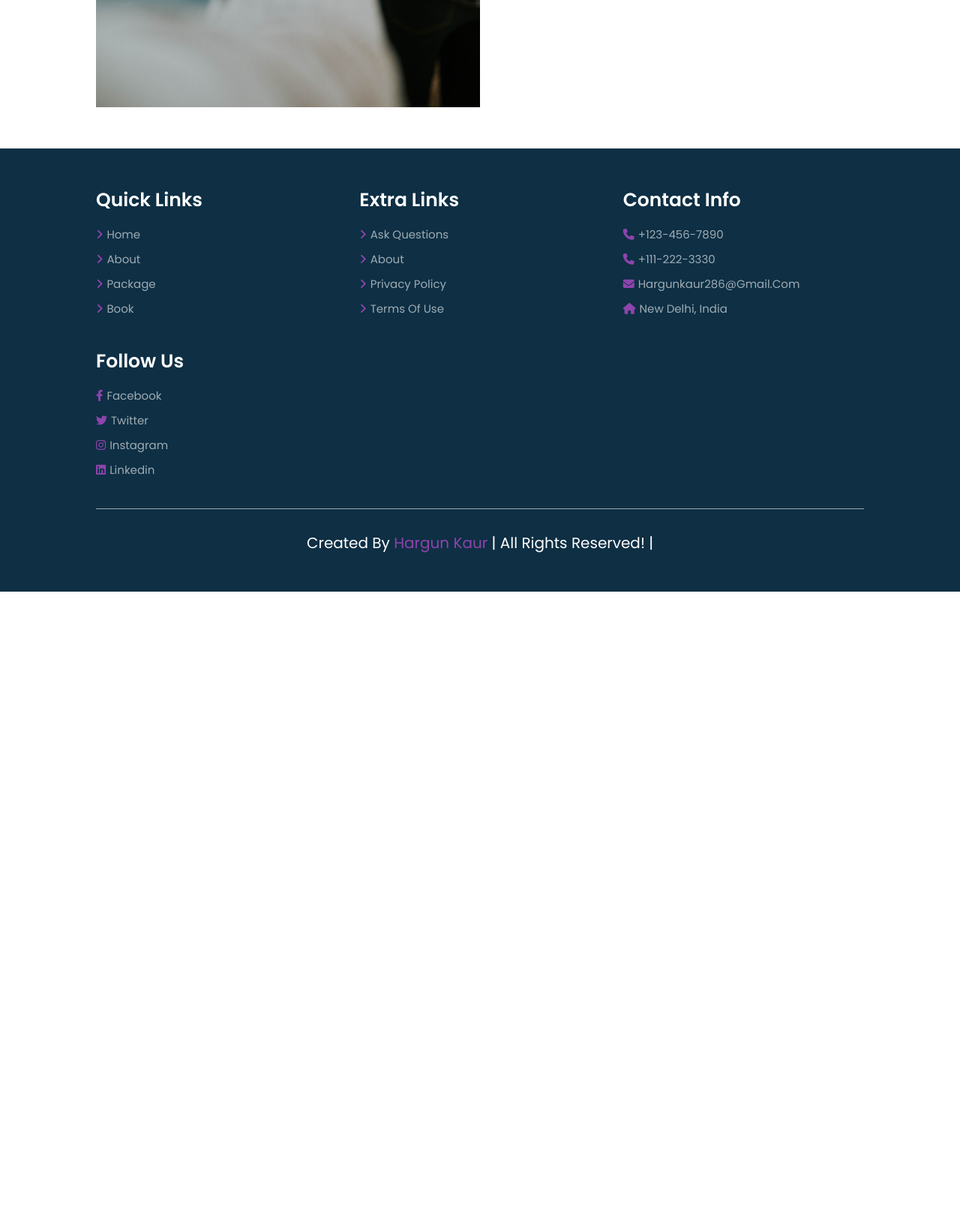
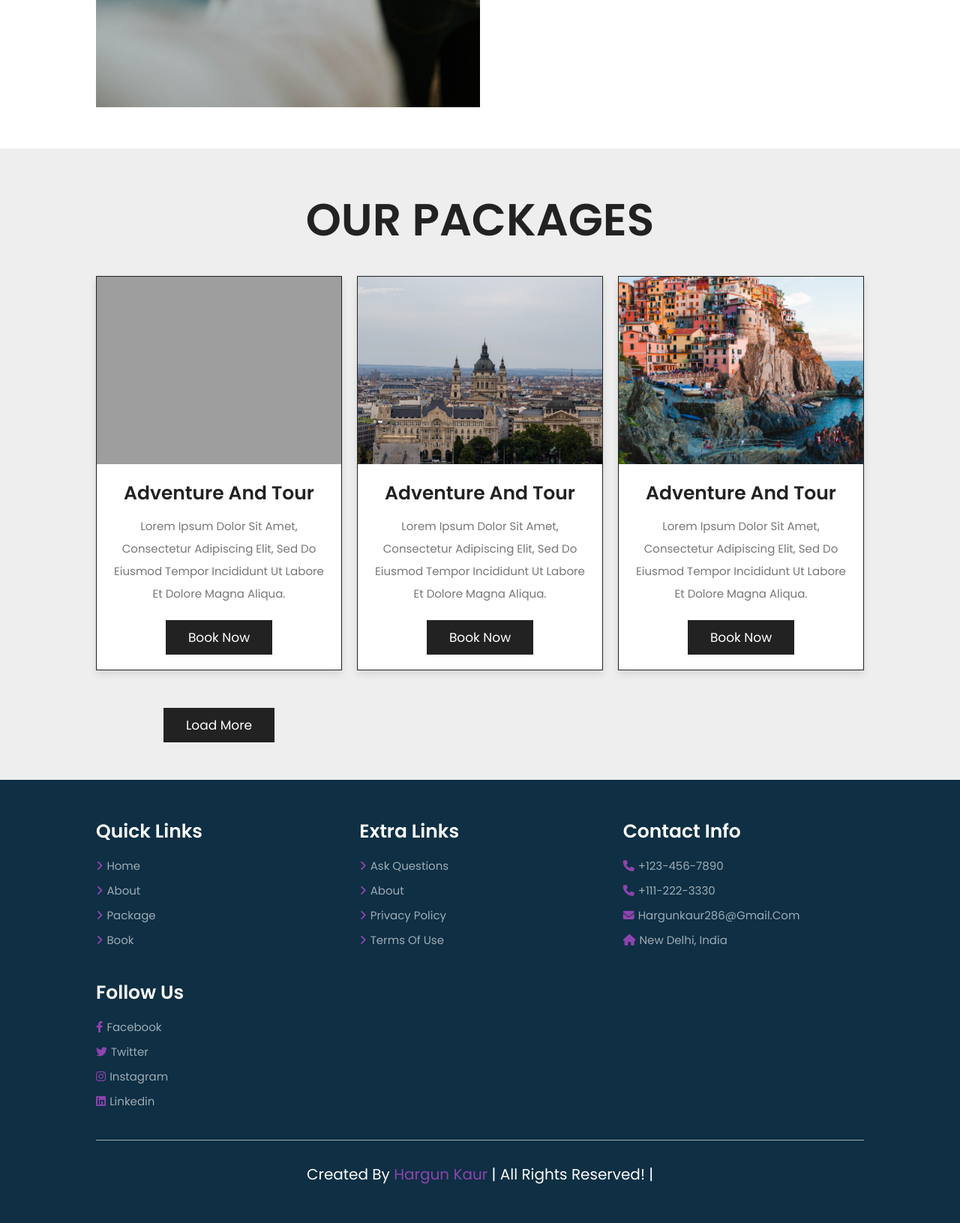
Before and after one commit to hargunkaur286/php, a PHP site: the page made by travel website/home.php in a window 1280 px wide. Shown: the part 1810-3441 px from the top of the page at 75% size. Before the commit the page ends 2599 px from the top, so only its background shows below. Run offline with PHP 8.4, Linux system fonts and the light colour scheme; some libraries are stand-ins or nearby versions; grey boxes are pictures that could not be loaded.

Commit message:
home packages

```diff
--- a/travel website/css/style.css
+++ b/travel website/css/style.css
@@ -248,6 +248,61 @@ section {
 }
 
 
+.home-packages{
+    background: var(--light-bg);
+}
+
+
+.home-packages .box-container{
+    display: grid;
+    grid-template-columns: repeat(auto-fit, minmax(30rem, 1fr));
+    gap: 2rem;
+}
+
+.home-packages .box-container .box{
+    border: var(--border);
+    box-shadow: var(--box-shadow);
+    background: var(--white);
+}
+
+.home-packages .box-container .box .image{
+    height: 25rem;
+    overflow: hidden;
+}
+
+.home-packages .box-container .box .image img{
+    height: 100%;
+    width: 100%;
+    object-fit: cover;
+    transition: .2s linear;
+}
+
+.home-packages .box-container .box .content{
+    padding: 2rem;
+    text-align: center;
+}
+
+.home-packages .box-container .box .content h3{
+    font-size: 2.5rem;
+    color: var(--black);
+}
+
+.home-packages .box-container .box .content p{
+    font-size: 1.5rem;
+    color: var(--light-black);
+    line-height: 2;
+    padding: 1rem 0;
+}
+
+.home-packages .load-more{
+    text-align: center;
+    margin-top: 2rem;
+    align-items: center;
+    flex-wrap: wrap;
+}
+
+
+
 .footer {
     background-color: #0E2F44;
     background-size: cover;
--- a/travel website/home.php
+++ b/travel website/home.php
@@ -134,6 +134,57 @@
 
     <!-- home about section ends-->
 
+    <!-- home packages section starts -->
+
+    <section class="home-packages">
+        <h1 class="heading-title">
+            our packages
+        </h1>
+        <div class="box-container">
+
+            <div class="box">
+                <div class="image">
+                    <img src="images/monument.jpeg" alt="">
+                </div>
+                <div class="content">
+                    <h3>adventure and tour</h3>
+                    <p>Lorem ipsum dolor sit amet, consectetur adipiscing elit, sed do eiusmod tempor incididunt ut labore et dolore magna aliqua.</p>
+                    <a href="book.php" class="btn">book now</a>
+                </div>
+            </div>
+
+            <div class="box">
+                <div class="image">
+                    <img src="images/monument-2.jpeg" alt="">
+                </div>
+                <div class="content">
+                    <h3>adventure and tour</h3>
+                    <p>Lorem ipsum dolor sit amet, consectetur adipiscing elit, sed do eiusmod tempor incididunt ut labore et dolore magna aliqua.</p>
+                    <a href="book.php" class="btn">book now</a>
+                </div>
+            </div>
+
+            <div class="box">
+                <div class="image">
+                    <img src="images/monument-3.jpeg" alt="">
+                </div>
+                <div class="content">
+                    <h3>adventure and tour</h3>
+                    <p>Lorem ipsum dolor sit amet, consectetur adipiscing elit, sed do eiusmod tempor incididunt ut labore et dolore magna aliqua.</p>
+                    <a href="book.php" class="btn">book now</a>
+                </div>
+            </div>
+
+            <div class="load-more">
+                <a href="package.php" class="btn">load more</a>
+            </div>
+
+        </div>
+    </section>
+    <!-- home packages section ends -->
+
+
+
 
 
     <!-- footer section starts -->
```
Also changed, not shown: travel website/images/monument-2.jpeg (added), travel website/images/monument-3.jpeg (added), 1 other file.
